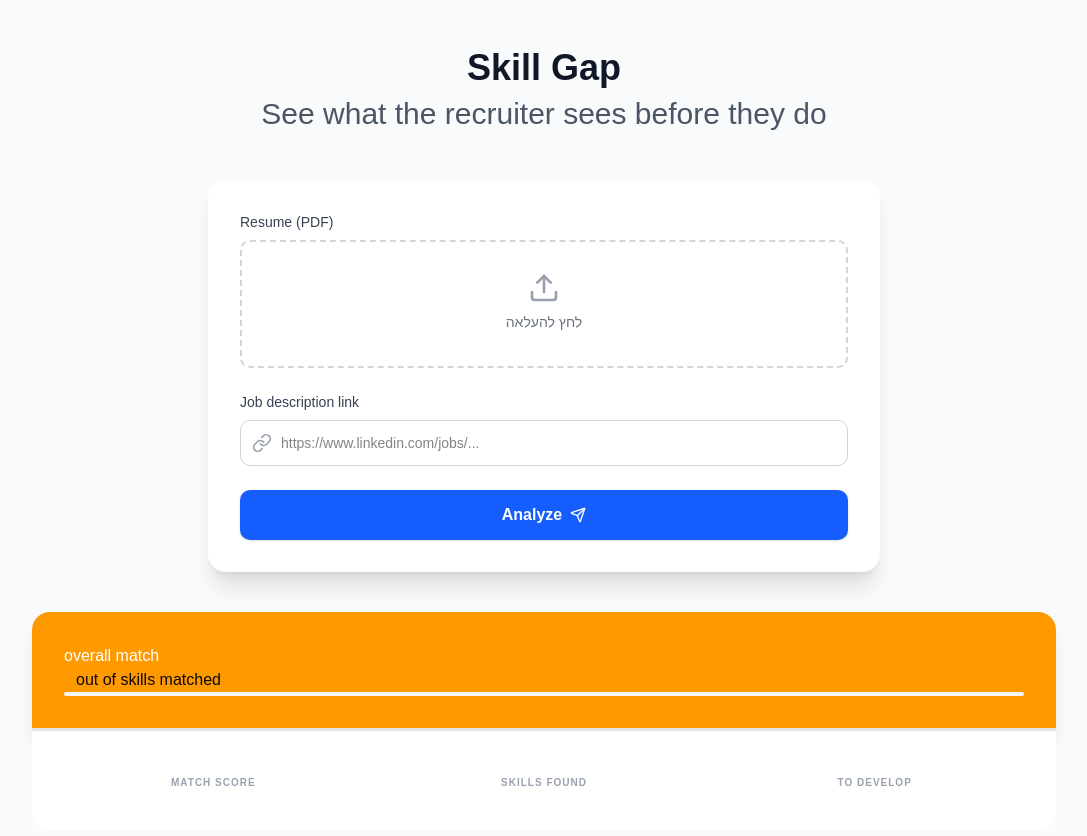
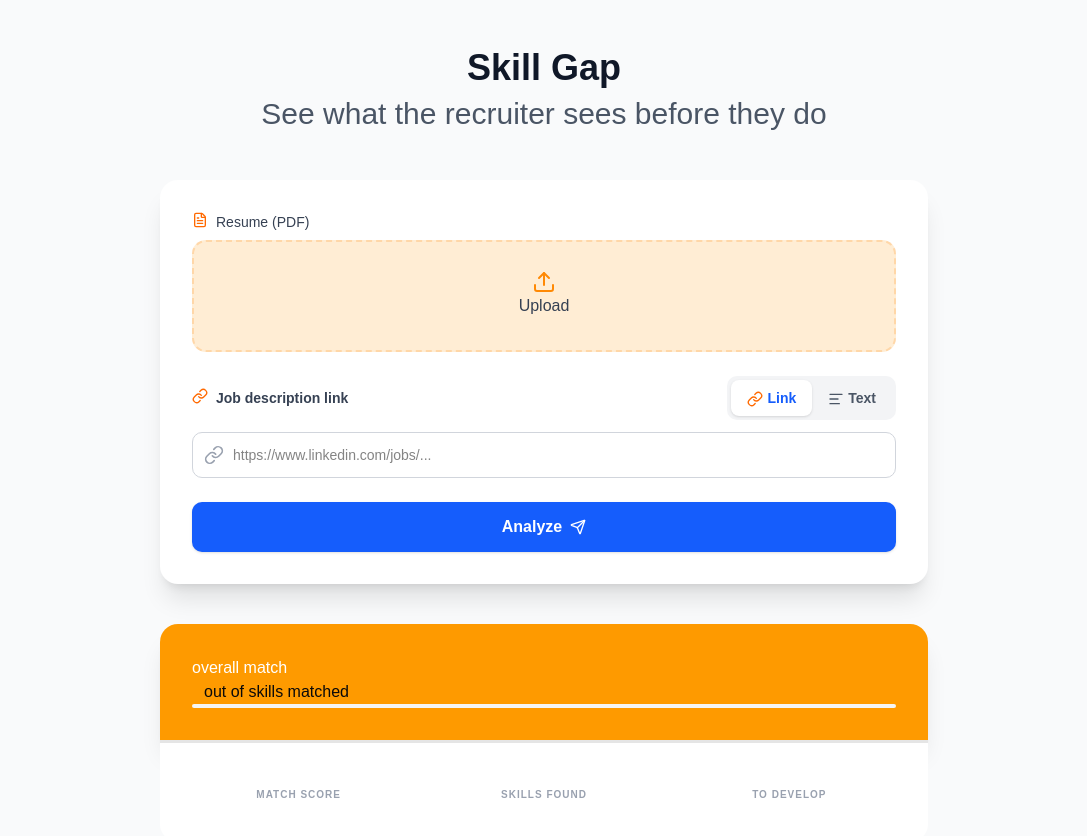
Before and after one commit to lazamal/focused-resume, a React (Vite) app in the folder frontend/: page / in a window 1280 px wide. Shown: the top 836 px of the page, without its empty margins (96-1183 px from the left). Built offline with nearby package versions, Linux system fonts and the light colour scheme.

Commit message:
ui improved

```diff
--- a/frontend/src/App.tsx
+++ b/frontend/src/App.tsx
@@ -1,6 +1,13 @@
 import React, { useState } from "react";
 import axios from "axios";
-import { Upload, Link as LinkIcon, FileText, Send } from "lucide-react";
+import {
+  Upload,
+  Link as LinkIcon,
+  FileText,
+  Send,
+  Link,
+  AlignLeft,
+} from "lucide-react";
 import { Toaster, toast } from "sonner";
 import { MissingSkillCard } from "./components/MissingSkillCard";
 import { OverallMatchCard } from "./components/OverallMatchCard";
@@ -10,21 +17,28 @@ import { SkillFooterCard } from "./components/SkillFooterCard";
 
 function App() {
   const [file, setFile] = useState<File | null>(null);
-  const [url, setUrl] = useState("");
+  const [url, setUrl] = useState<string | null>("");
+  const [textareaInput, setTextAreaInput] = useState<string | null>(null);
   const [loading, setLoading] = useState(false);
   const [results, setResults] = useState<any>();
+  const [inputMode, setInputMode] = useState<"link" | "text">("link");
 
   const handleSubmit = async (e: React.SubmitEvent<HTMLFormElement>) => {
     e.preventDefault();
-    if (!file || !url) {
+    if (!file || (!url && !textareaInput)) {
       toast.error("Upload a file and a link to a job description");
       return;
     }
-
+    toast.success("Analysis may take several seconds...");
     setLoading(true);
     const formData = new FormData();
     formData.append("file", file);
+    if (url) {
       formData.append("url", url);
+    }
+    if (textareaInput) {
+      formData.append("textarea", textareaInput);
+    }
 
     try {
       const response = await axios.post(
@@ -37,7 +51,6 @@ function App() {
         },
       );
 
-      toast.success("Analysis may take several seconds...");
       console.log(response.data);
       setResults(response.data);
     } catch (error) {
@@ -60,29 +73,36 @@ function App() {
         </p>
       </header>
 
-      <main className="w-full max-w-2xl bg-white rounded-2xl shadow-xl p-8">
+      <main className="w-full max-w-3xl bg-white rounded-2xl shadow-xl p-8">
         <form
           onSubmit={handleSubmit}
           className="space-y-6"
           encType="multipart/form-data"
         >
           {/* שדה העלאת קובץ */}
-          <div className="space-y-2">
+          <div className="space-y-2 bg">
+            <div className="flex flex-row-reverse justify-end gap-2">
               <label className="block text-sm font-medium text-gray-700">
                 Resume (PDF)
               </label>
-            <div className="flex items-center justify-center w-full">
-              <label className="flex flex-col items-center justify-center w-full h-32 border-2 border-dashed border-gray-300 rounded-lg cursor-pointer hover:bg-gray-50 transition-colors">
+              <FileText className="w-4 h-4 text-orange-500" />
+            </div>
+            <div className="w-full bg-orange-100 border-2 border-dashed border-orange-200 rounded-xl p-2  from-orange-50 to-amber-50 hover:border-orange-300 transition-colors cursor-pointer group">
+              <label className="">
                 <div className="flex flex-col items-center justify-center pt-5 pb-6">
                   {file ? (
-                    <div className="flex items-center text-blue-600">
-                      <FileText className="w-8 h-8 mr-2" />
-                      <span className="font-medium">{file.name}</span>
+                    <div className="flex flex-row gap-3 items-center text-blue-600">
+                      <div className="bg-white rounded-lg p-3 shadow-sm group-hover:shadow-md transition-shadow">
+                        <FileText className="w-6 h-6 text-blue-500" />
+                      </div>
+                      <span className="font-medium text-blue-600">
+                        {file.name}
+                      </span>
                     </div>
                   ) : (
                     <>
-                      <Upload className="w-8 h-8 text-gray-400 mb-2" />
-                      <p className="text-sm text-gray-500">לחץ להעלאה</p>
+                      <Upload className="w-6 h-6 text-orange-400" />
+                      <p className=" text-gray-700">Upload</p>
                     </>
                   )}
                 </div>
@@ -102,10 +122,52 @@ function App() {
           </div>
 
           {/* שדה לינק למשרה */}
+
           <div className="space-y-2">
-            <label className="block text-sm font-medium text-gray-700">
+            <div className="flex items-center justify-between mb-3">
+              <div className="flex flex-row gap-2">
+                <Link className="w-4 h-4 text-orange-500" />
+                <label className="text-sm font-semibold text-gray-700  ">
                   Job description link
                 </label>
+              </div>
+              <div className="flex bg-gray-100 rounded-lg p-1">
+                <button
+                  type="button"
+                  onClick={() => setInputMode("link")}
+                  className={`px-4 py-2 rounded-md text-sm font-semibold transition-all ${
+                    inputMode === "link"
+                      ? "bg-white text-blue-600 shadow-sm"
+                      : "text-gray-600 hover:text-gray-900"
+                  }`}
+                >
+                  {inputMode === "link" ? (
+                    <Link className="w-4 h-4 inline mr-1 text-orange-500" />
+                  ) : (
+                    <Link className="w-4 h-4 inline mr-1" />
+                  )}
+                  Link
+                </button>
+                <button
+                  type="button"
+                  onClick={() => setInputMode("text")}
+                  className={`px-4 py-2 rounded-md text-sm font-semibold transition-all ${
+                    inputMode === "text"
+                      ? "bg-white text-blue-600 shadow-sm"
+                      : "text-gray-600 hover:text-gray-900"
+                  }`}
+                >
+                  {inputMode === "text" ? (
+                    <AlignLeft className="w-4 h-4 inline mr-1 text-orange-500" />
+                  ) : (
+                    <AlignLeft className="w-4 h-4 inline mr-1" />
+                  )}
+                  Text
+                </button>
+              </div>
+            </div>
+
+            {inputMode === "link" ? (
               <div className="relative">
                 <div className="absolute inset-y-0 left-0 pl-3 flex items-center pointer-events-none">
                   <LinkIcon className="h-5 w-5 text-gray-400" />
@@ -114,11 +176,29 @@ function App() {
                   type="url"
                   className="block w-full pl-10 pr-3 py-3 border border-gray-300 rounded-lg focus:ring-blue-500 focus:border-blue-500 text-sm"
                   placeholder="https://www.linkedin.com/jobs/..."
-                value={url}
-                onChange={(e) => setUrl(e.target.value)}
+                  value={url ?? ""}
+                  onChange={(e) => {
+                    setTextAreaInput(null);
+                    setUrl(e.target.value);
+                  }}
                   name="url"
                 />
               </div>
+            ) : (
+              <div className="relative">
+                <textarea
+                  name="textarea"
+                  rows={8}
+                  className="w-full px-4 py-4 border-2 border-gray-200 rounded-xl focus:border-orange-400 focus:outline-none focus:ring-4 focus:ring-orange-100 transition-all bg-gray-50 resize-none"
+                  placeholder="Paste job description text here..."
+                  value={textareaInput ?? ""}
+                  onChange={(e) => {
+                    setUrl(null);
+                    setTextAreaInput(e.target.value);
+                  }}
+                />
+              </div>
+            )}
           </div>
 
           {/* כפתור שליחה */}
@@ -141,7 +221,7 @@ function App() {
           </button>
         </form>
       </main>
-      <div className="w-full max-w-5xl flex flex-col items-stretch">
+      <div className="w-full max-w-3xl flex flex-col items-stretch">
         <OverallMatchCard
           score={results?.overall_score}
           numberOfMatchedSkills={results?.number_of_matched_skills}
```
Also changed, not shown: 1 other file (tests, documents, lock files or other folders). Lines whose indentation alone changed are shown as unchanged.
